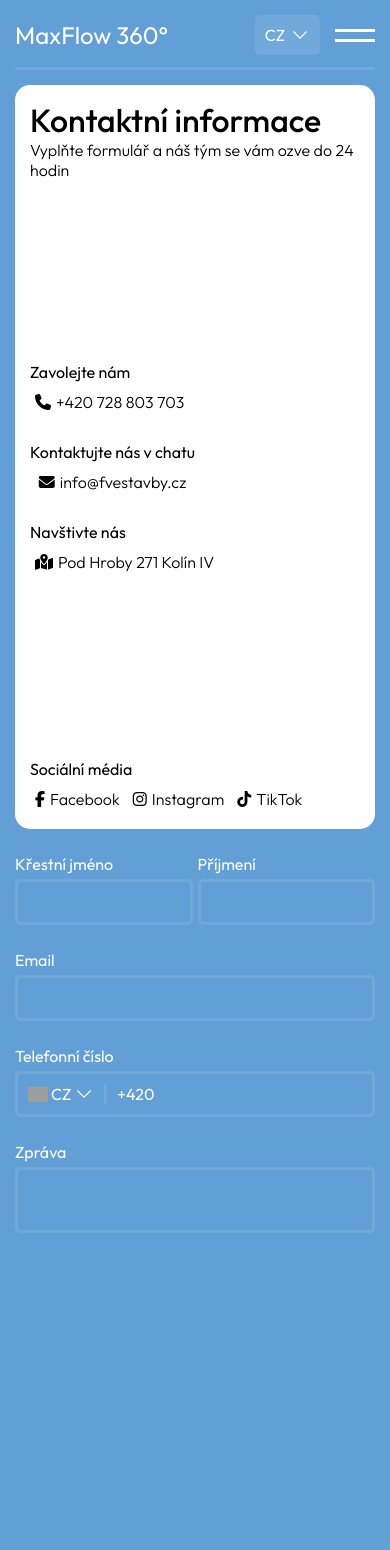
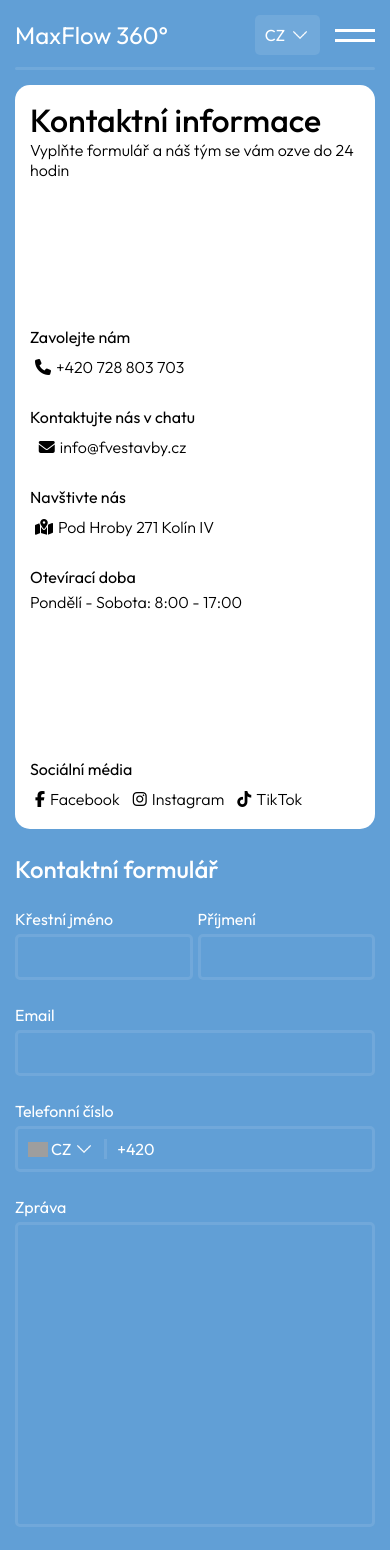
Before and after one commit to stepandordiai/max-flow, a React (Vite) app: page /contact in a window 390 px wide. Shown: the top 1550 px of the page. Built offline with nearby package versions, Linux system fonts and the light colour scheme; grey boxes are pictures that could not be loaded.

Commit message:
Update Contact

```diff
--- a/src/assets/locales/cs/locale.json
+++ b/src/assets/locales/cs/locale.json
@@ -71,7 +71,10 @@
 		"last_name": "Příjmení",
 		"tel": "Telefonní číslo",
 		"message": "Zpráva",
-		"send": "Odeslat zprávu"
+		"send": "Odeslat zprávu",
+		"opening_hours": "Otevírací doba",
+		"monday": "Pondělí",
+		"saturday": "Sobota"
 	},
 
 	"form_calculator": {
--- a/src/assets/locales/en/locale.json
+++ b/src/assets/locales/en/locale.json
@@ -55,7 +55,10 @@
 		"last_name": "Last name",
 		"tel": "Phone number",
 		"message": "Message",
-		"send": "Send message"
+		"send": "Send message",
+		"opening_hours": "Opening hours",
+		"monday": "Monday",
+		"saturday": "Saturday"
 	},
 
 	"calculator": {
--- a/src/assets/locales/sk/locale.json
+++ b/src/assets/locales/sk/locale.json
@@ -55,7 +55,10 @@
 		"last_name": "Príjmenie",
 		"tel": "Telefónne číslo",
 		"message": "Správa",
-		"send": "Odoslať správu"
+		"send": "Odoslať správu",
+		"opening_hours": "Otváracia doba",
+		"monday": "Pondelok",
+		"saturday": "Sobota"
 	},
 
 	"calculator": {
--- a/src/pages/Contact/Contact.jsx
+++ b/src/pages/Contact/Contact.jsx
@@ -144,6 +144,12 @@ const Contact = () => {
 								<span>Pod Hroby 271 Kolín IV</span>
 							</a>
 						</div>
+						<div>
+							<p style={{ marginBottom: 5 }}>{t("contact.opening_hours")}</p>
+							<p style={{ fontWeight: 300 }}>
+								{t("contact.monday")} - {t("contact.saturday")}: 8:00 - 17:00
+							</p>
+						</div>
 					</div>
 					<div>
 						<p style={{ marginBottom: 5 }}>{t("contact.social_media")}</p>
@@ -175,6 +181,8 @@ const Contact = () => {
 						</div>
 					</div>
 				</div>
+				<div className="contact__form-wrapper">
+					<p className="contact__form-wrapper-title">Kontaktní formulář</p>
 					<form
 						action="https://formspree.io/f/mqalzwov"
 						method="post"
@@ -286,6 +294,7 @@ const Contact = () => {
 							{t("contact.send")}
 						</button>
 					</form>
+				</div>
 			</main>
 		</>
 	);
--- a/src/pages/Contact/Contact.scss
+++ b/src/pages/Contact/Contact.scss
@@ -69,12 +69,24 @@
 	font-weight: 300;
 }
 
-.contact__form {
+.contact__form-wrapper {
 	min-height: calc(100svh - 120px);
 	width: 50%;
 	display: flex;
 	flex-direction: column;
 	row-gap: 25px;
+}
+
+.contact__form-wrapper-title {
+	font-size: clamp(1.5rem, 4vw, 3rem) !important;
+	font-weight: 500;
+}
+
+.contact__form {
+	display: flex;
+	flex-direction: column;
+	row-gap: 25px;
+	flex-grow: 1;
 }
 
 .contact__form-container {
@@ -118,7 +130,7 @@ textarea {
 	border-radius: 5px;
 	resize: none;
 	padding: 10px;
-	height: 100%;
+	flex-grow: 1;
 	transition: all 0.3s;
 
 	&:focus {
@@ -202,14 +214,11 @@ textarea {
 }
 
 @media screen and (width <= 896px) {
-	.contact {
-	}
-
 	.contact__info {
 		min-height: calc(100svh - 100px);
 	}
 
-	.contact__form {
+	.contact__form-wrapper {
 		min-height: calc(100svh - 100px);
 	}
 }
@@ -223,7 +232,7 @@ textarea {
 		width: 100%;
 	}
 
-	.contact__form {
+	.contact__form-wrapper {
 		width: 100%;
 	}
 }
```
Lines whose indentation alone changed are shown as unchanged.
